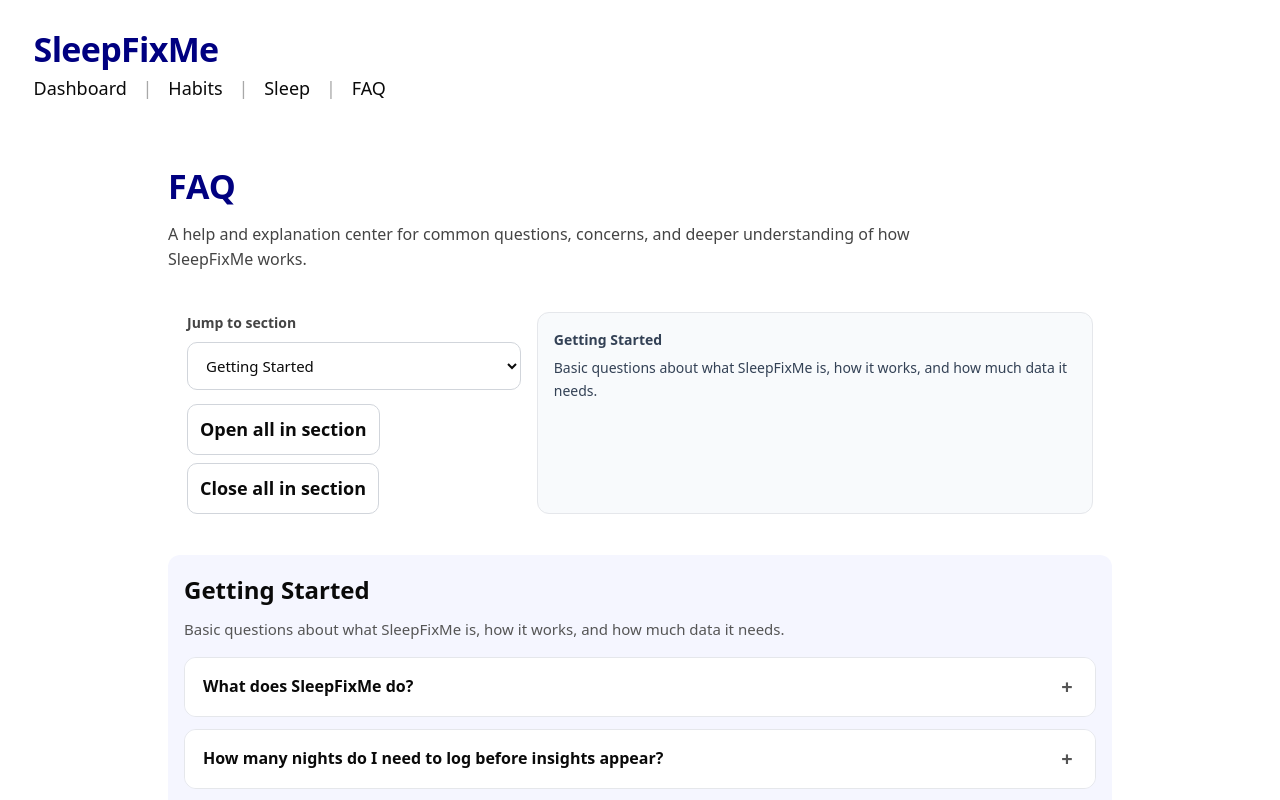
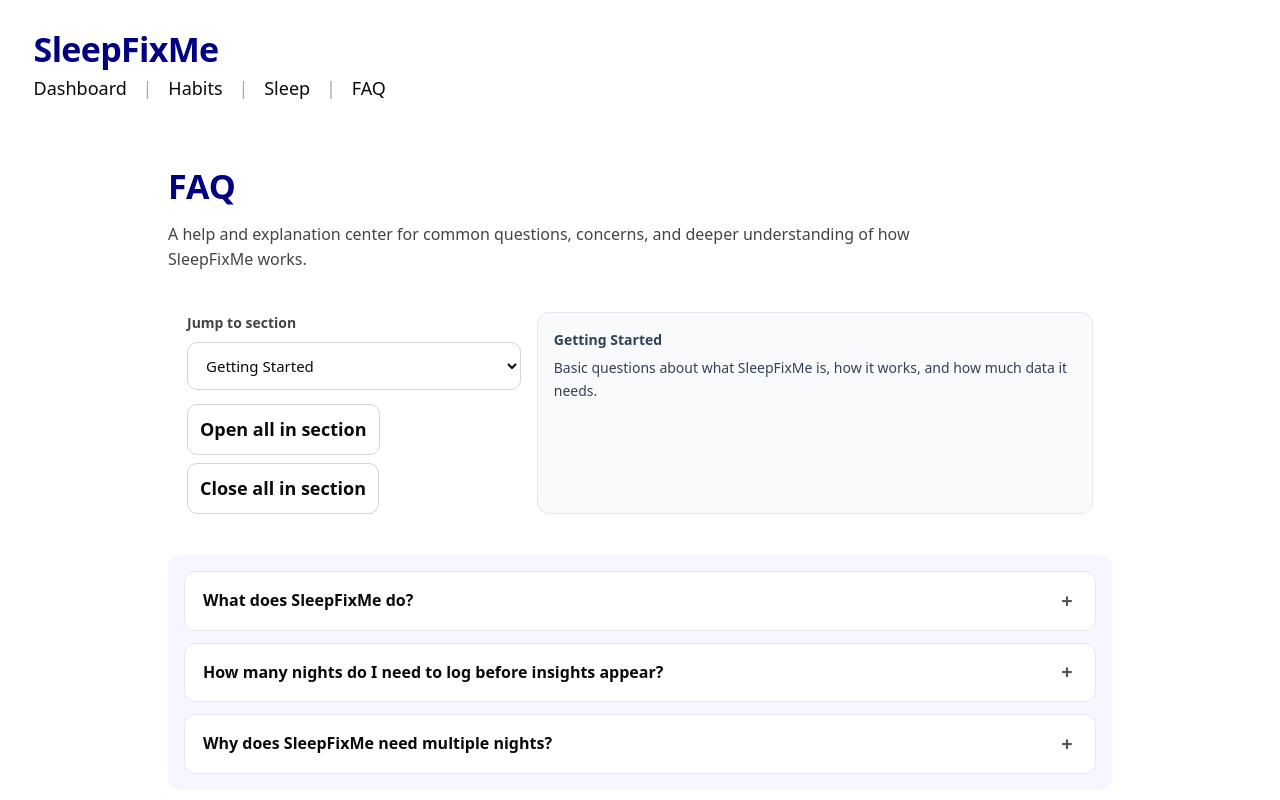
Before and after one commit to jlnalexander5-sudo/sleepfix-app, a Next.js app: page /protected/faq in a window 1280 px wide. Shown: the top 800 px of the page. Built offline with nearby package versions, Linux system fonts and the light colour scheme.

Commit message:
Update page.tsx

```diff
--- a/app/protected/faq/page.tsx
+++ b/app/protected/faq/page.tsx
@@ -765,12 +765,7 @@ export default function FAQPage() {
     transition: "all 0.2s ease",
   }}
 >
-        <div style={{ fontSize: 24, fontWeight: 800, marginBottom: 8 }}>{currentSection.title}</div>
-        {currentSection.intro ? (
-          <div style={{ color: "#555", marginBottom: 16, fontSize: 15 }}>{currentSection.intro}</div>
-        ) : null}
-
-        <div style={{ display: "grid", gap: 12 }}>
+           <div style={{ display: "grid", gap: 12 }}>
           {currentSection.items.map((item) => (
             <FAQAccordionItem
               key={item.question}
```
